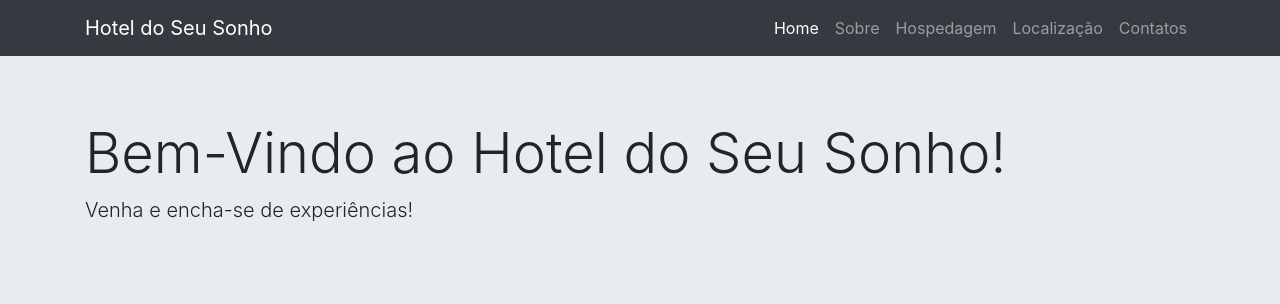
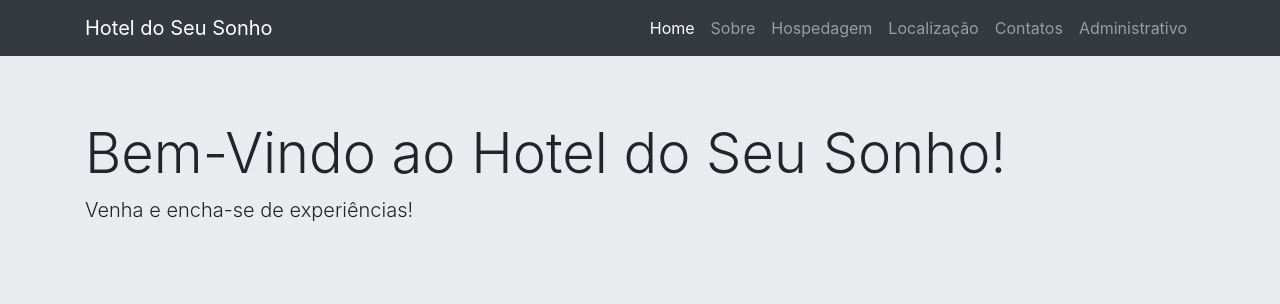
Before and after one commit to dgabriel2334/sistemadehoteiscodeigniter, a CodeIgniter app: page /database/ in a window 1280 px wide. Shown: the top 304 px of the page. Run offline with CodeIgniter, Linux system fonts and the light colour scheme; some libraries are stand-ins or nearby versions.

Commit message:
Redirect to login

```diff
--- a/application/views/client/client.php
+++ b/application/views/client/client.php
@@ -32,6 +32,9 @@
                     </li>
                     <li class="nav-item">
                         <a class="nav-link" href="#">Contatos</a>
+                    </li>
+                    <li class="nav-item">
+                        <a class="nav-link" href="/login">Administrativo</a>
                     </li>
                 </ul>
             </div>
```
